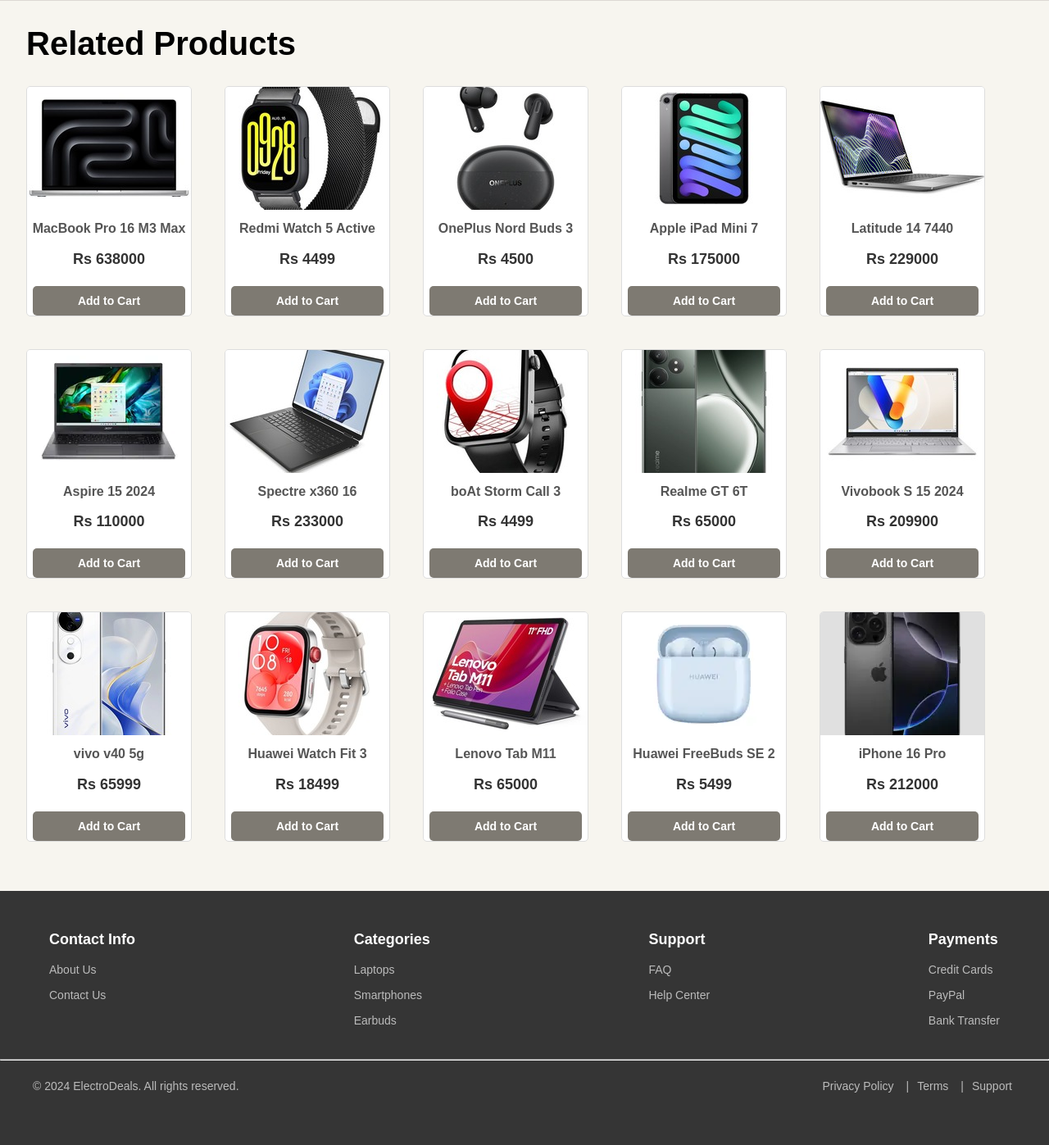
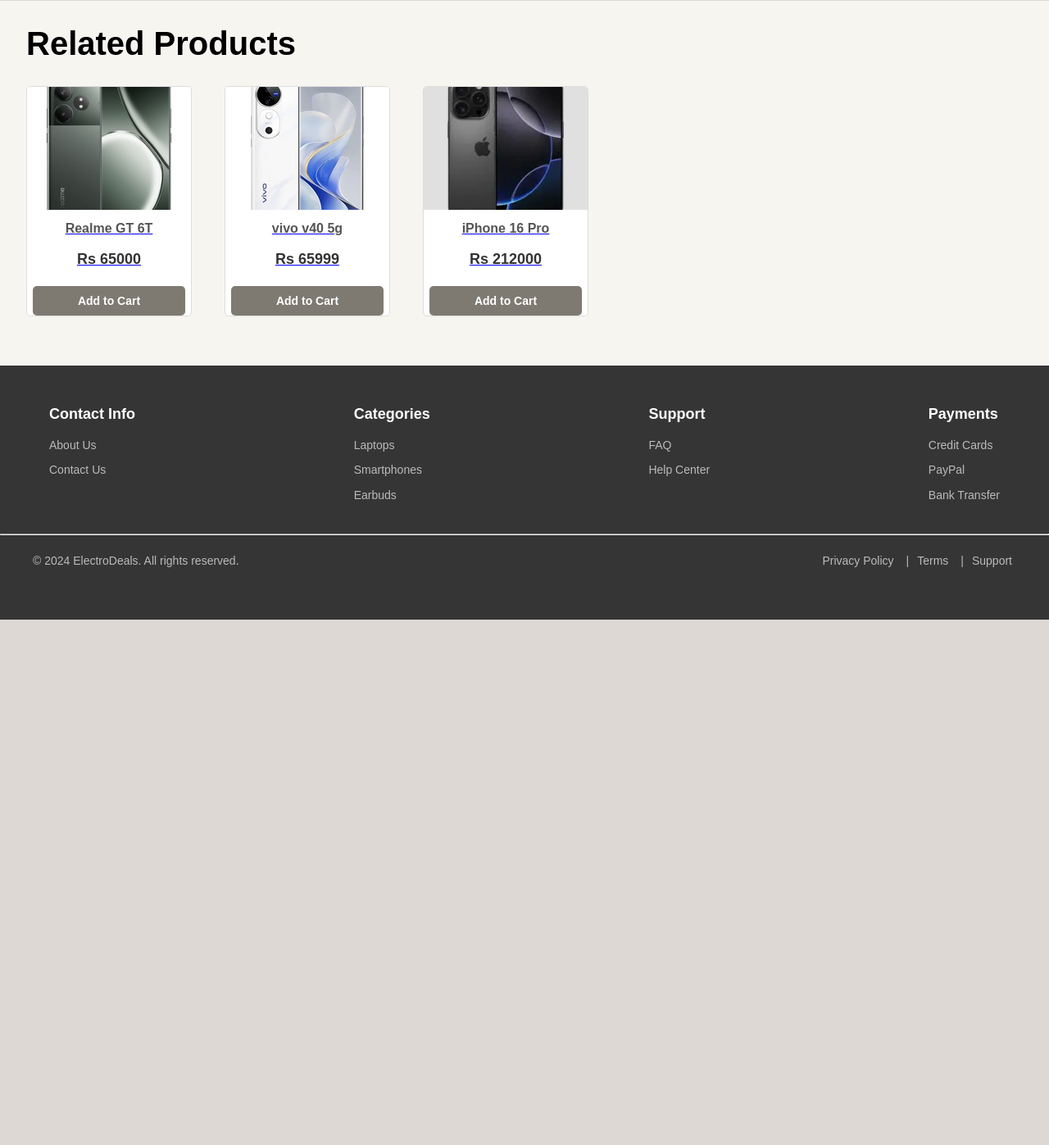
Before and after one commit to shresthadipen/Project-ElectroDeals, a Django app: page /product/2/ in a window 1280 px wide. Shown: the part 672-2069 px from the top of the page at 82% size. After the commit the page ends 1428 px from the top, so only its background shows below. Run offline with Django 5.2, Linux system fonts and the light colour scheme; data comes from the database, SQL or seed files in the repository; some web fonts are replaced.

Commit message:
buy fixes

```diff
--- a/ecommerce/templates/product.html
+++ b/ecommerce/templates/product.html
@@ -50,19 +50,22 @@
     <div class="products-grid">
         {% for related_product in related_products %}
         <div class="product-card">
-            <a href="{% url 'product' product_id=related_product.id %}" class="product-link" style="text-decoration: none;">
+            <a href="{% url 'product' product_id=related_product.id %}" class="product-link">
                 <div class="product-image-placeholder">
                     <img src="{{ related_product.image.url }}" alt="{{ related_product.name }}">
                 </div>
                 <div class="product-title">{{ related_product.name }}</div>
                 <div class="price">Rs {{ related_product.price }}</div>
             </a>
-            <button data-product={{product.id}} data-action="add" class="add-to-cart-btn update-cart">Add to Cart</button>
-
+            <!-- Corrected data-product value -->
+            <button data-product="{{ related_product.id }}" data-action="add" class="add-to-cart-btn update-cart">
+                Add to Cart
+            </button>
         </div>
         {% endfor %}
     </div>
 </div>
+
 
 
 {% endblock %}
--- a/ecommerce/views.py
+++ b/ecommerce/views.py
@@ -26,7 +26,7 @@ def home(request):
 def product(request, product_id):
     product = get_object_or_404(Product, pk=product_id)
     cartItem = cart_items(request)
-    related_products = Product.objects.exclude(id=product_id)
+    related_products = Product.objects.filter(category=product.category).exclude(id=product_id)
 
     return render(
         request,
```
